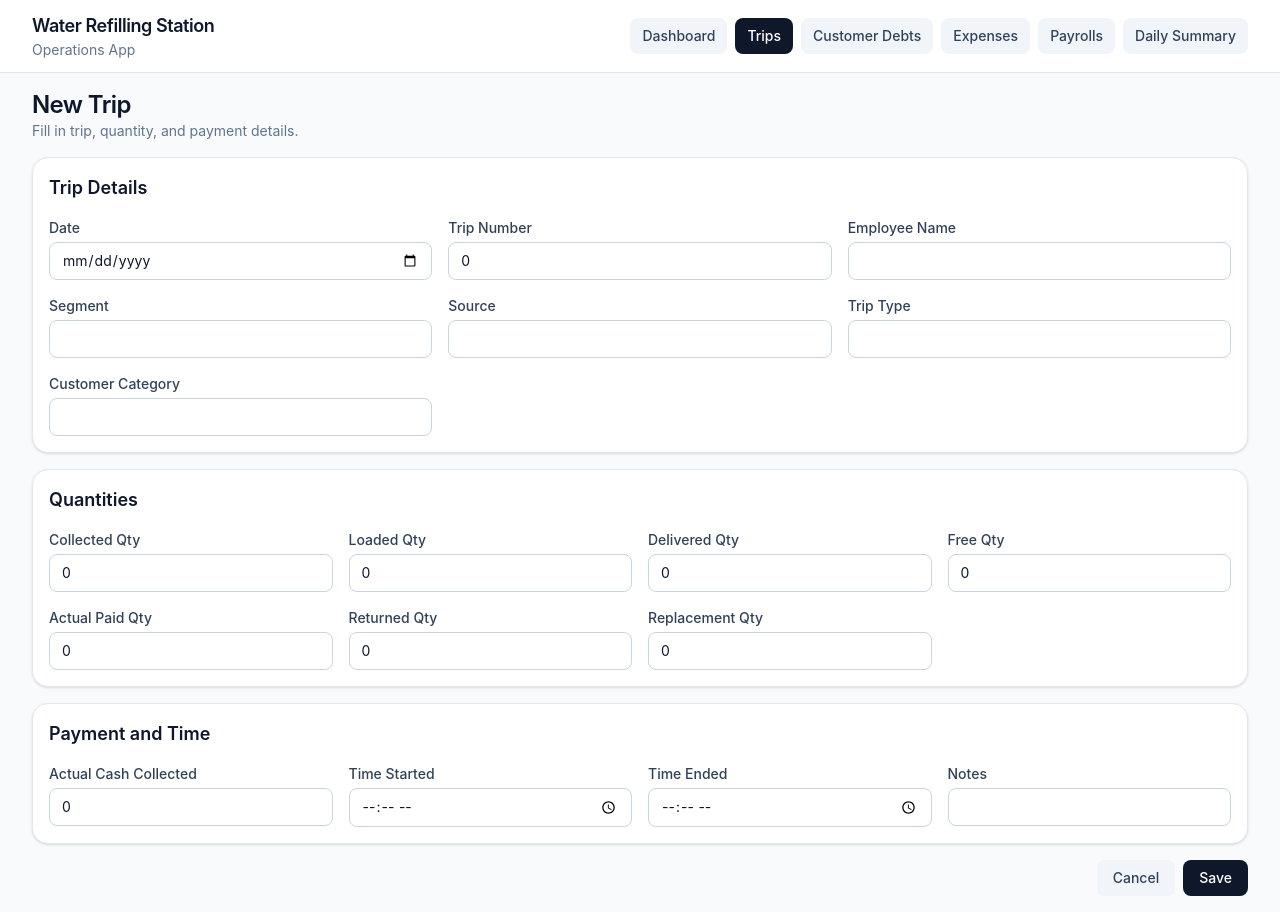
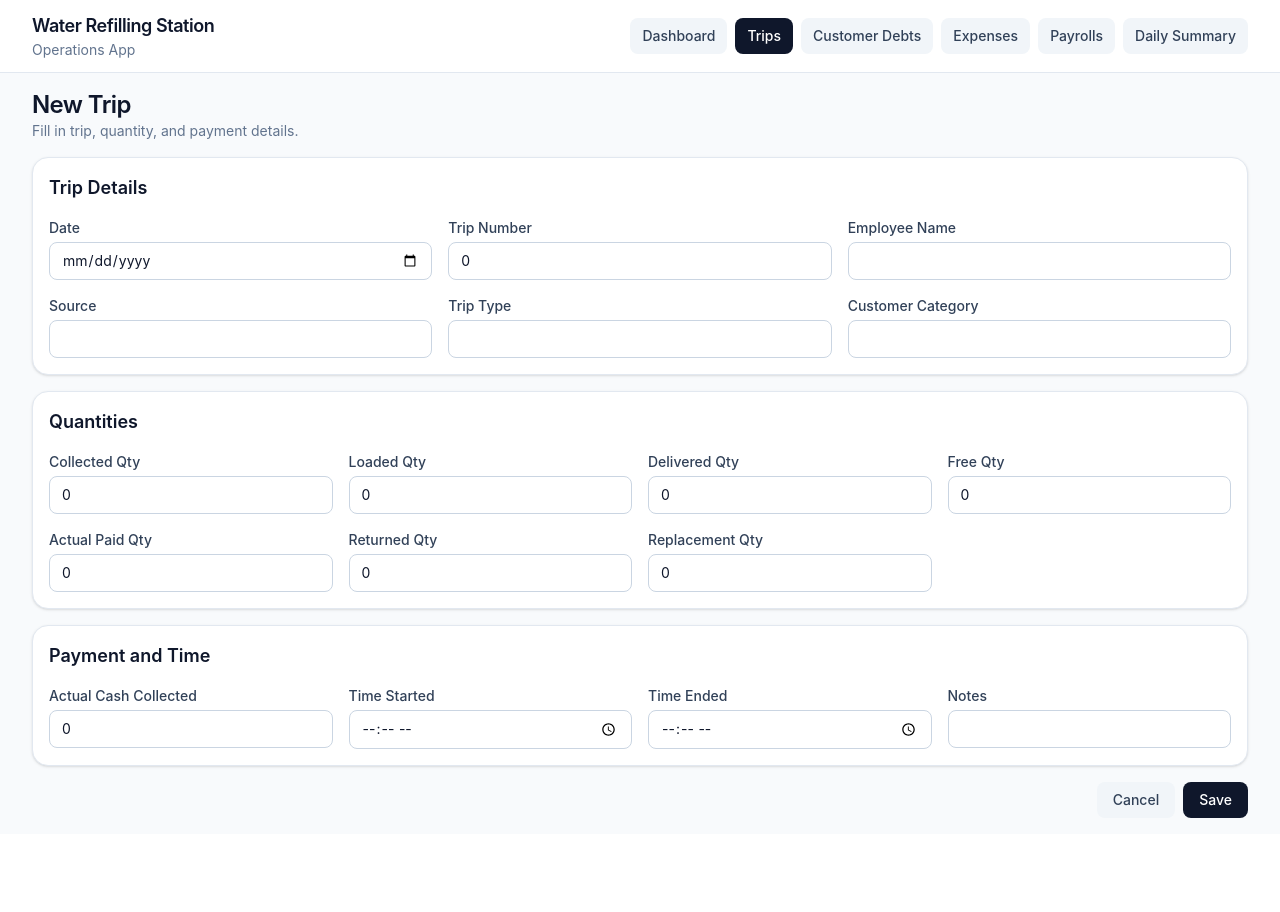
Before and after one commit to Russell28/refilling-station-app, a React (Vite) app: page /trips/new in a window 1280 px wide. After the commit the page ends 834 px from the top, so only its background shows below. Built offline with nearby package versions, Linux system fonts and the light colour scheme.

Commit message:
WR-23 chore(app): Removed Segment from Trip

```diff
--- a/src/features/trips/Trip.ts
+++ b/src/features/trips/Trip.ts
@@ -3,7 +3,6 @@ export type Trip = {
   // Trip Info
   date: string;              // maps to DateTime Date
   tripNumber: number;
-  segment: string;
   timeStarted?: string;      // DateTime? -> optional string
   timeEnded?: string;        // DateTime? -> optional string
   source: string;
@@ -32,7 +31,6 @@ export type Trip = {
 export type TripFormValues = {
   date: string;
   tripNumber: number;
-  segment: string;
   timeStarted: string;
   timeEnded: string;
   source: string;
@@ -57,7 +55,6 @@ export type TripFormValues = {
 export const emptyTripForm: TripFormValues = {
   date: "",
   tripNumber: 0,
-  segment: "",
   timeStarted: "",
   timeEnded: "",
   source: "",
--- a/src/features/trips/TripsFormPage.tsx
+++ b/src/features/trips/TripsFormPage.tsx
@@ -28,7 +28,6 @@ export default function TripsFormPage() {
                 setForm({
                     date: formatDateForInput(data.date),
                     tripNumber: data.tripNumber ?? 0,
-                    segment: data.segment ?? "",
                     timeStarted: formatTimeForInput(data.timeStarted),
                     timeEnded: formatTimeForInput(data.timeEnded),
                     source: data.source ?? "",
@@ -149,14 +148,6 @@ export default function TripsFormPage() {
                                 type="text"
                                 name="employeeName"
                                 value={form.employeeName}
-                                onChange={handleTextChange}
-                            />
-
-                            <TextInput
-                                label="Segment"
-                                type="text"
-                                name="segment"
-                                value={form.segment}
                                 onChange={handleTextChange}
                             />
 
--- a/src/features/trips/TripsPage.tsx
+++ b/src/features/trips/TripsPage.tsx
@@ -148,7 +148,6 @@ export default function TripsPage() {
                     <th className="px-4 py-3 font-medium">Notes</th>
 
                     {/* Uncomment if you want more columns in desktop table */}
-                    {/* <th className="px-4 py-3 font-medium">Segment</th> */}
                     {/* <th className="px-4 py-3 font-medium">Source</th> */}
                     {/* <th className="px-4 py-3 font-medium">Trip Type</th> */}
                     {/* <th className="px-4 py-3 font-medium">Customer Category</th> */}
@@ -175,9 +174,6 @@ export default function TripsPage() {
                         {new Date(trip.date).toLocaleDateString()}
                       </td>
                       <td className="px-4 py-3">
-                        {`${trip.tripNumber}${trip.segment}`}
-                      </td>
-                      <td className="px-4 py-3">
                         {trip.employeeName || "-"}
                       </td>
                       <td className="px-4 py-3 text-right">
@@ -200,7 +196,6 @@ export default function TripsPage() {
                       </td>
 
                       {/* Uncomment if you want more columns in desktop table */}
-                      {/* <td className="px-4 py-3">{trip.segment || "-"}</td> */}
                       {/* <td className="px-4 py-3">{trip.source || "-"}</td> */}
                       {/* <td className="px-4 py-3">{trip.tripType || "-"}</td> */}
                       {/* <td className="px-4 py-3">{trip.customerCategory || "-"}</td> */}
@@ -256,7 +251,7 @@ export default function TripsPage() {
                   <div className="flex items-start justify-between gap-3">
                     <div>
                       <p className="font-medium text-slate-900">
-                        Trip #{trip.tripNumber}{trip.segment}
+                        Trip #{trip.tripNumber}
                       </p>
                       <p className="text-sm text-slate-500">
                         {new Date(trip.date).toLocaleDateString()}
@@ -301,7 +296,6 @@ export default function TripsPage() {
                     </p>
 
                     {/* Mobile optional details */}
-                    {/* <p><span className="font-medium text-slate-700">Segment:</span> {trip.segment || "-"}</p> */}
                     {/* <p><span className="font-medium text-slate-700">Source:</span> {trip.source || "-"}</p> */}
                     {/* <p><span className="font-medium text-slate-700">Type:</span> {trip.tripType || "-"}</p> */}
                     {/* <p><span className="font-medium text-slate-700">Category:</span> {trip.customerCategory || "-"}</p> */}
```
